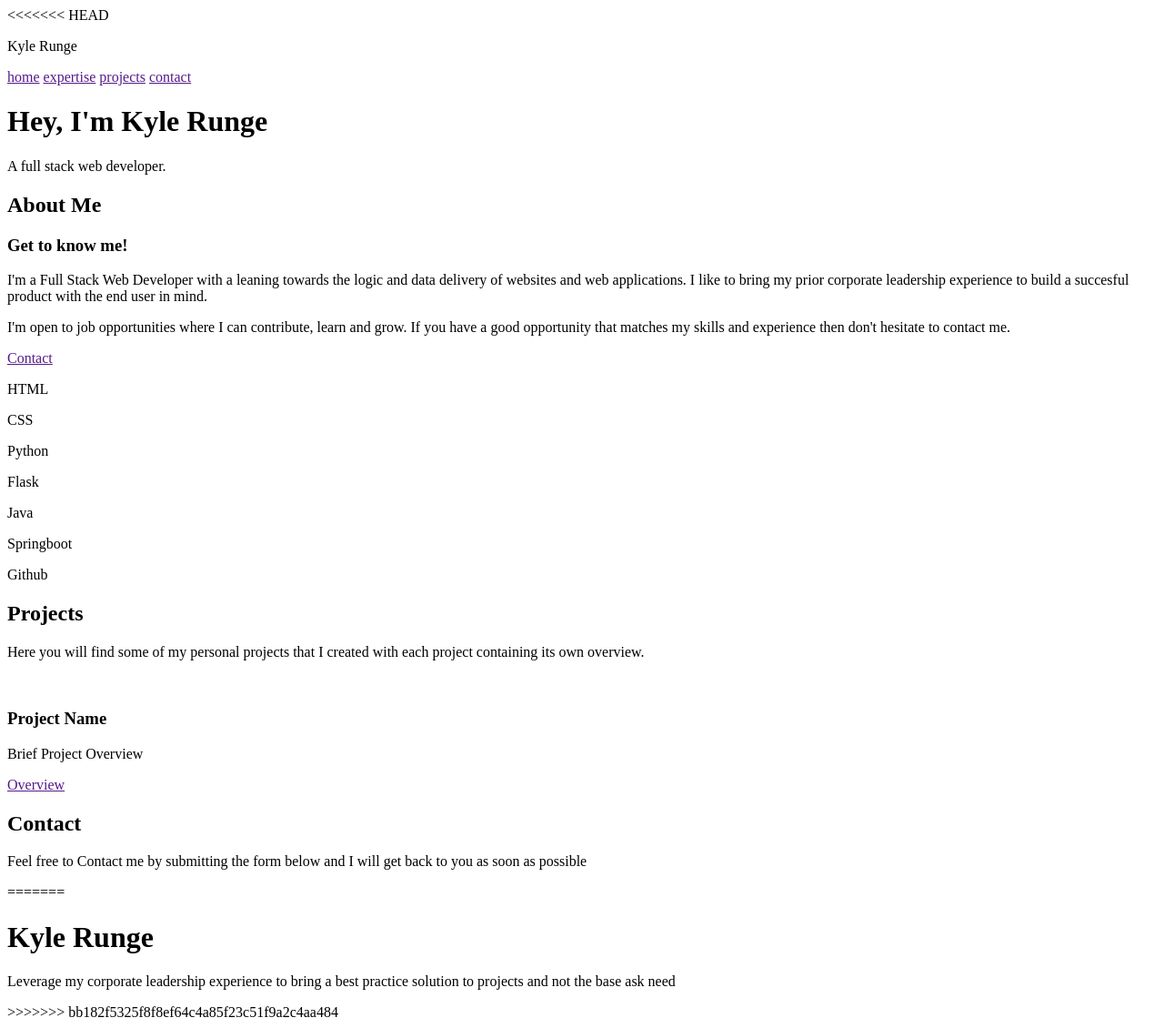
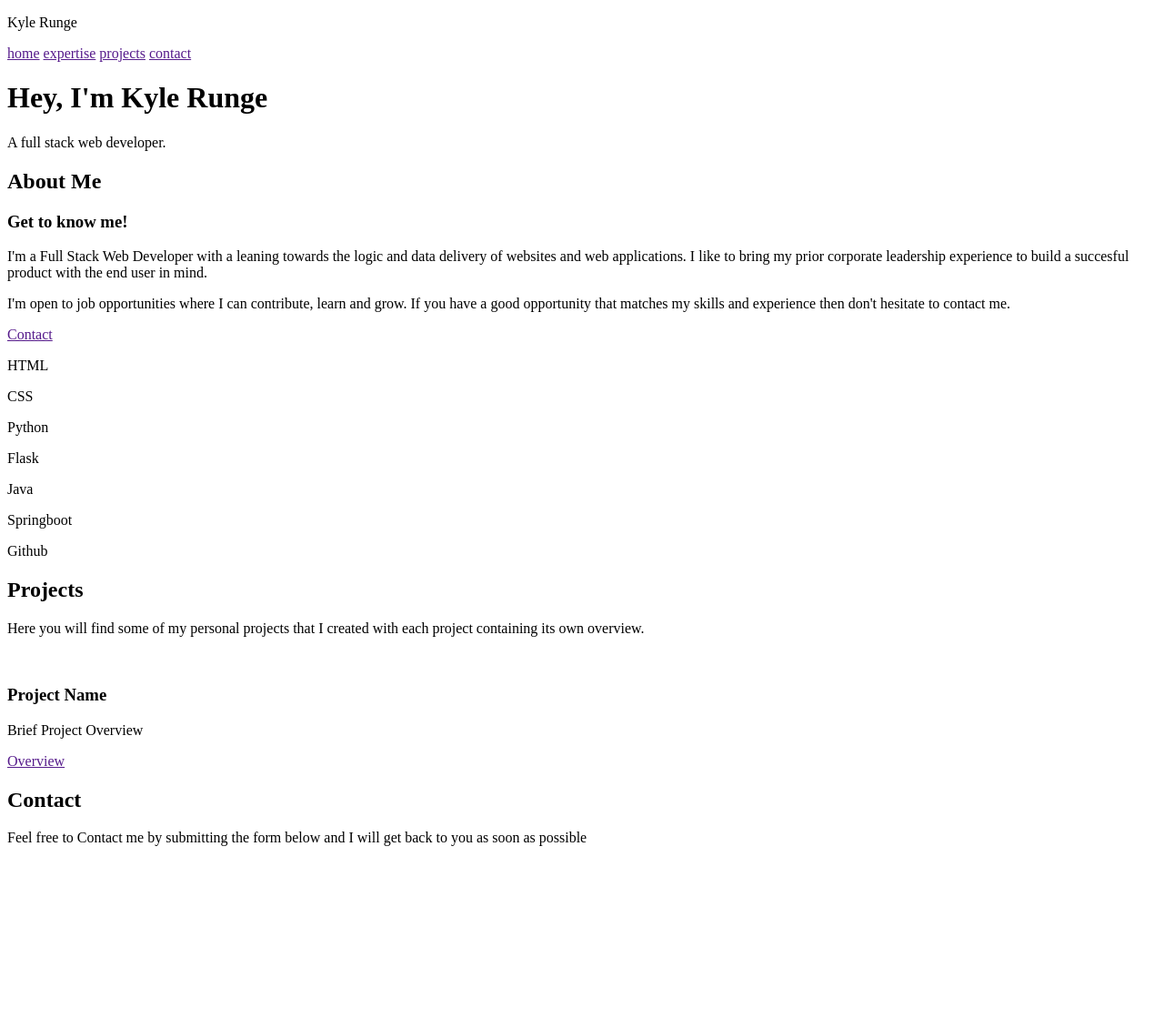
Before and after one commit to krunge1/portfolio_website, a Flask app: page / in a window 1280 px wide. Shown: the whole page at 91% size. After the commit the page ends 930 px from the top, so only its background shows below. Run offline with Flask 3, Linux system fonts and the light colour scheme.

Commit message:
commit changes ?

```diff
--- a/flask_app/templates/home.html
+++ b/flask_app/templates/home.html
@@ -7,7 +7,6 @@
     <title>Kyle Runge - Full Stack Software Engineer</title>
 </head>
 <body>
-<<<<<<< HEAD
     <div class="header">
         <div class="header_line_group"><p>Kyle Runge</p></div>
         <div class="header_line_group">
@@ -53,9 +52,5 @@
     <form action="">
 
     </form>
-=======
-    <h1>Kyle Runge</h1>
-    <p>Leverage my corporate leadership experience to bring a best practice solution to projects and not the base ask need</p>
->>>>>>> bb182f5325f8f8ef64c4a85f23c51f9a2c4aa484
 </body>
 </html>
```
